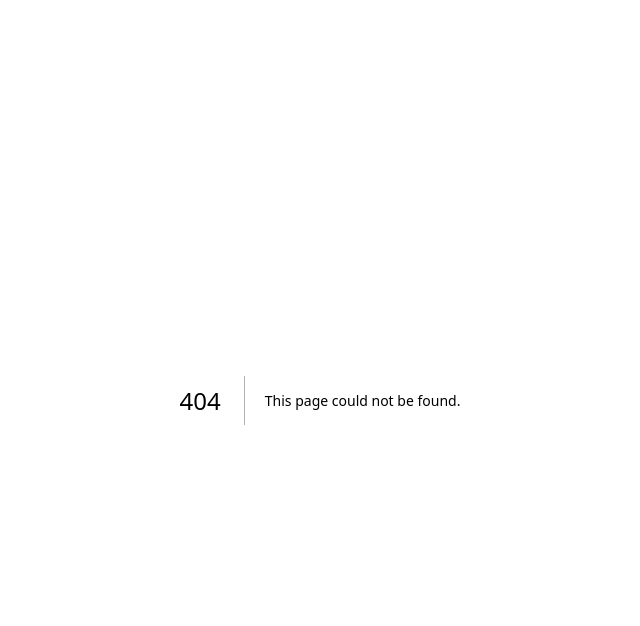
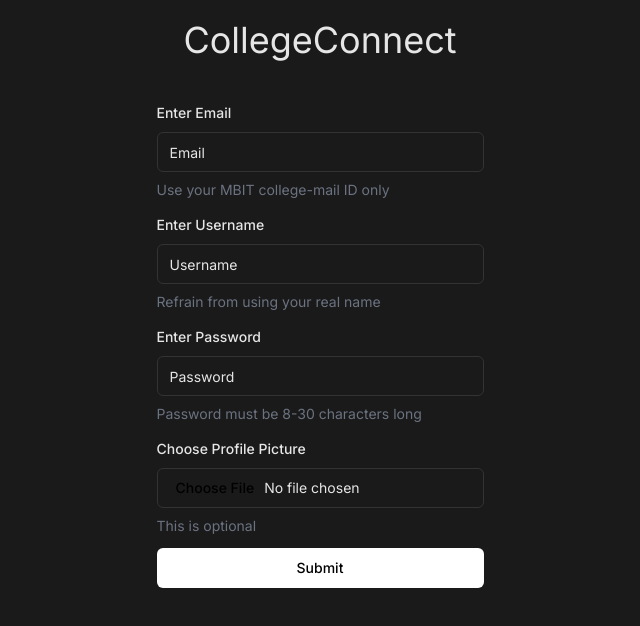
Before and after one commit to PrathamPatel010/Quick-Chat, a Next.js app in the folder client/: page /signup in a window 1280 px wide. Before the commit this address had no page. Shown: the top 626 px of the page, without its empty margins (320-960 px from the left). Built offline with nearby package versions, Linux system fonts and the light colour scheme.

Commit message:
feat:Signup page developed

```diff
--- a/client/app/globals.css
+++ b/client/app/globals.css
@@ -36,34 +36,35 @@
   }
 
   .dark {
-    --background: 222.2 84% 4.9%;
-    --foreground: 210 40% 98%;
+    --background: 0 0% 10%; /* Dark background */
+    --foreground: 0 0% 90%; /* Light text */
 
-    --card: 222.2 84% 4.9%;
-    --card-foreground: 210 40% 98%;
+    --card: 0 0% 15%; /* Slightly lighter background for cards */
+    --card-foreground: 0 0% 90%;
 
-    --popover: 222.2 84% 4.9%;
-    --popover-foreground: 210 40% 98%;
+    --popover: 0 0% 15%;
+    --popover-foreground: 0 0% 90%;
 
-    --primary: 210 40% 98%;
-    --primary-foreground: 222.2 47.4% 11.2%;
+    --primary: 210 100% 40%; /* Bright blue */
+    --primary-foreground: 0 0% 100%;
 
-    --secondary: 217.2 32.6% 17.5%;
-    --secondary-foreground: 210 40% 98%;
+    --secondary: 210 100% 30%; /* Slightly darker blue */
+    --secondary-foreground: 0 0% 100%;
 
-    --muted: 217.2 32.6% 17.5%;
-    --muted-foreground: 215 20.2% 65.1%;
+    --muted: 210 20% 25%; /* Muted background */
+    --muted-foreground: 0 0% 90%;
 
-    --accent: 217.2 32.6% 17.5%;
-    --accent-foreground: 210 40% 98%;
+    --accent: 30 100% 50%; /* Bright orange */
+    --accent-foreground: 0 0% 100%;
 
-    --destructive: 0 62.8% 30.6%;
-    --destructive-foreground: 210 40% 98%;
+    --destructive: 0 100% 50%; /* Bright red */
+    --destructive-foreground: 0 0% 100%;
 
-    --border: 217.2 32.6% 17.5%;
-    --input: 217.2 32.6% 17.5%;
-    --ring: 212.7 26.8% 83.9%;
+    --border: 0 0% 20%; /* Dark border */
+    --input: 0 0% 20%; /* Dark input background */
+    --ring: 0 0% 50%; /* Mid-tone ring */
   }
+
 }
 
 @layer base {
--- a/client/app/layout.js
+++ b/client/app/layout.js
@@ -10,7 +10,7 @@
 
 export default function RootLayout({ children }) {
   return (
-    <html lang="en">
+    <html className={'dark'} lang="en">
       <body className={inter.className}>{children}</body>
     </html>
   );
--- a/client/app/login/layout.js
+++ b/client/app/signup/layout.js
@@ -10,7 +10,7 @@
 
 export default function RootLayout({ children }) {
     return (
-        <html lang="en">
+        <html className={'dark'} lang="en">
         <body className={inter.className}>{children}</body>
         </html>
     );
--- a/client/app/login/page.js
+++ b/client/app/signup/page.js
@@ -4,9 +4,9 @@
 
 export default function page() {
     return (
-        <main className="flex flex-col items-center min-h-screen">
-            <h1 className={'text-4xl'}>CollegeConnect</h1>
+        <div className="flex flex-col place-items-center">
+            <h1 className={'text-4xl py-5 pb-10'}>CollegeConnect</h1>
             <SignupForm/>
-        </main>
+        </div>
     )
 }
--- a/client/components/SignupForm.jsx
+++ b/client/components/SignupForm.jsx
@@ -1,8 +1,8 @@
 "use client"
 
 import { z } from "zod"
-import {zodResolver} from "@hookform/resolvers/zod";
-import {useForm} from "react-hook-form";
+import { zodResolver } from "@hookform/resolvers/zod";
+import { useForm } from "react-hook-form";
 import { Button } from "@/components/ui/button"
 import {
     Form,
@@ -14,40 +14,63 @@
     FormMessage,
 } from "@/components/ui/form"
 import { Input } from "@/components/ui/input"
-
-
+import { useState } from "react";
+import axios from "axios";
 
 const formSchema = z.object({
     username: z.string().min(2).max(50),
     password: z.string().min(8).max(30),
+    email: z.string().email(),
 });
 
 export function SignupForm() {
+    const [pic, setPic] = useState('');
+    const [picLoading, setPicLoading] = useState(false);
+
     const form = useForm({
         resolver: zodResolver(formSchema),
         defaultValues: {
-            username: "",
-            password: "",
-        },
+            email: '',
+            username: '',
+            password: ''
+        }
     });
 
-    function onSubmit(values) {
-        console.log(values)
+    function handleSubmit(values) {
+        console.log("Values are: ", values);
     }
+
+
+    const postDetails = async(pics) => {
+        if (pics?.type !== "image/jpeg" && pics?.type !== "image/png") {
+            setPicLoading(false);
+            return;
+        }
+        setPicLoading(true);
+        const data = new FormData();
+        data.append("file", pics);
+        data.append("upload_preset", "chat-app");
+        data.append("cloud_name", "piyushproj");
+        const res = await axios.post("https://api.cloudinary.com/v1_1/piyushproj/image/upload",data);
+        console.log(res.data.url.toString());
+        setPic(res.data.url.toString());
+        setPicLoading(false);
+    };
+
 
     return (
         <Form {...form}>
-            <form onSubmit={form.handleSubmit(onSubmit)} className="space-y-8">
+            <form onSubmit={form.handleSubmit(handleSubmit)} className="flex flex-col justify-center space-y-3">
                 <FormField
                     control={form.control}
                     name="email"
                     render={({ field }) => (
                         <FormItem>
-                            <FormLabel>Email</FormLabel>
+                            <FormLabel>Enter Email</FormLabel>
                             <FormControl>
-                                <Input placeholder="Email" {...field} />
+                                <Input {...field} placeholder="Email" />
                             </FormControl>
-                            <FormDescription>
+                            <FormDescription className={'text-gray-500'}>
                                 Use your MBIT college-mail ID only
                             </FormDescription>
                             <FormMessage />
@@ -59,11 +82,11 @@
                     name="username"
                     render={({ field }) => (
                         <FormItem>
-                            <FormLabel>Username</FormLabel>
+                            <FormLabel>Enter Username</FormLabel>
                             <FormControl>
-                                <Input placeholder="Username" {...field} />
+                                <Input {...field} placeholder="Username" />
                             </FormControl>
-                            <FormDescription>
+                            <FormDescription className={'text-gray-500'}>
                                 Refrain from using your real name
                             </FormDescription>
                             <FormMessage />
@@ -75,18 +98,39 @@
                     name="password"
                     render={({ field }) => (
                         <FormItem>
-                            <FormLabel>Username</FormLabel>
+                            <FormLabel>Enter Password</FormLabel>
                             <FormControl>
-                                <Input placeholder="Username" {...field} />
+                                <Input {...field} type="password" placeholder="Password" />
                             </FormControl>
-                            <FormDescription>
-                                Refrain from using your real name
+                            <FormDescription className={'text-gray-500'}>
+                                Password must be 8-30 characters long
                             </FormDescription>
                             <FormMessage />
                         </FormItem>
                     )}
                 />
-                <Button type="submit">Submit</Button>
+                <FormField
+                    control={form.control}
+                    name="photo"
+                    render={({ field }) => (
+                        <FormItem>
+                            <FormLabel>Choose Profile Picture</FormLabel>
+                            <FormControl>
+                                <Input
+                                    type="file"
+                                    p={1.5}
+                                    accept="image/*"
+                                    onChange={(e) => postDetails(e.target.files[0])}
+                                />
+                            </FormControl>
+                            <FormDescription className={'text-gray-500'}>
+                                This is optional
+                            </FormDescription>
+                            <FormMessage />
+                        </FormItem>
+                    )}
+                />
+                <Button isLoading={picLoading} type="submit" className={'bg-white text-black hover:bg-gray-500 hover:text-white'}>Submit</Button>
             </form>
         </Form>
     )
--- a/client/package.json
+++ b/client/package.json
@@ -12,6 +12,7 @@
     "@hookform/resolvers": "^3.6.0",
     "@radix-ui/react-label": "^2.0.2",
     "@radix-ui/react-slot": "^1.0.2",
+    "axios": "^1.7.2",
     "class-variance-authority": "^0.7.0",
     "clsx": "^2.1.1",
     "lucide-react": "^0.390.0",
--- a/client/tailwind.config.js
+++ b/client/tailwind.config.js
@@ -1,6 +1,6 @@
 /** @type {import('tailwindcss').Config} */
 module.exports = {
-  darkMode: ["class"],
+  darkMode: ["class"], // This enables dark mode using a class
   content: [
     './pages/**/*.{js,jsx}',
     './components/**/*.{js,jsx}',
```
Also changed, not shown: 1 other file (tests, documents, lock files or other folders).
